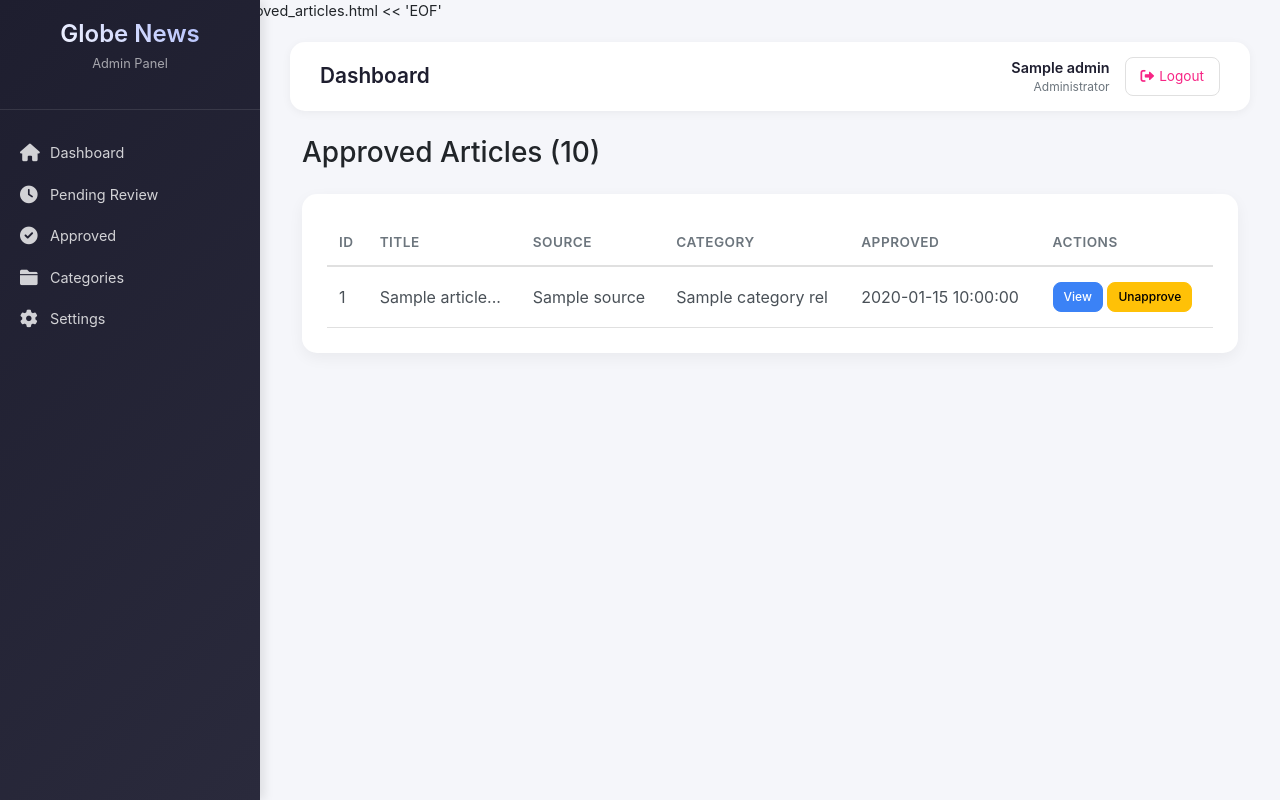
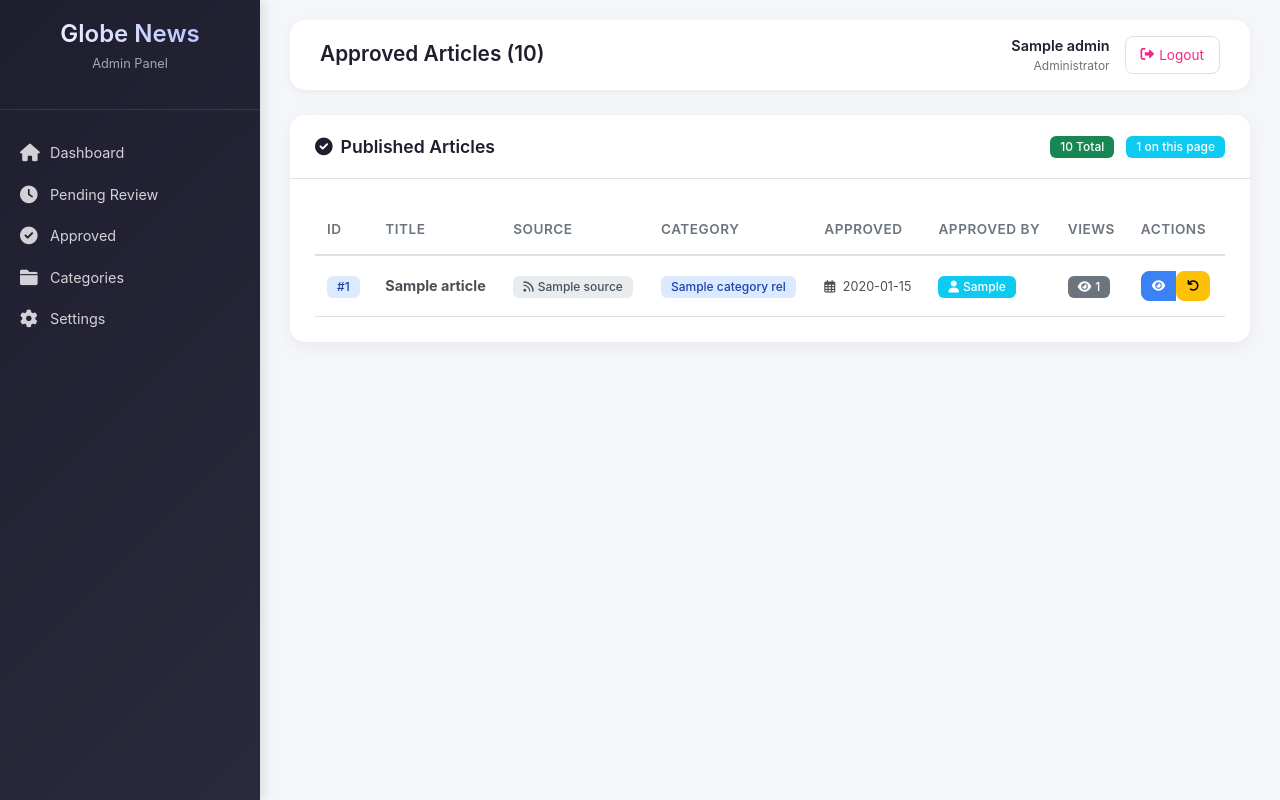
Before and after one commit to 2004-maste/globe-news-backend, a FastAPI app: template app/templates/admin/approved_articles.html in a window 1280 px wide. Run offline with FastAPI, Linux system fonts and the light colour scheme; the template is opened without the code that fills it: most values are stand-ins (such as "Sample title", 1, 10 or a date in 2020).

Commit message:
Update approved_articles.html

```diff
--- a/app/templates/admin/approved_articles.html
+++ b/app/templates/admin/approved_articles.html
@@ -1,12 +1,18 @@
-cat > /app/app/templates/admin/approved_articles.html << 'EOF'
-{% extends "admin/base_admin.html" %}
-{% block title %}Approved Articles - Globe News Admin{% endblock %}
+{% extends "base_admin.html" %}
+{% block title %}Approved Articles{% endblock %}
+{% block page_title %}Approved Articles ({{ total }}){% endblock %}
+
 {% block content %}
-<div class="container-fluid">
-    <h1 class="h3 mb-4">Approved Articles ({{ total }})</h1>
-
 <div class="card">
+    <div class="card-header">
+        <h5><i class="fas fa-check-circle me-2"></i>Published Articles</h5>
+        <div>
+            <span class="badge bg-success me-2">{{ total }} Total</span>
+            <span class="badge bg-info">{{ articles|length }} on this page</span>
+        </div>
+    </div>
     <div class="card-body">
+        {% if articles %}
         <div class="table-responsive">
             <table class="table table-hover">
                 <thead>
@@ -16,22 +22,59 @@ cat > /app/app/templates/admin/approved_articles.html << 'EOF'
                         <th>Source</th>
                         <th>Category</th>
                         <th>Approved</th>
+                        <th>Approved By</th>
+                        <th>Views</th>
                         <th>Actions</th>
                     </tr>
                 </thead>
                 <tbody>
                     {% for article in articles %}
                     <tr>
-                            <td>{{ article.id }}</td>
-                            <td>{{ article.title[:50] }}...</td>
-                            <td>{{ article.source }}</td>
-                            <td>{{ article.category_rel.name if article.category_rel else 'Uncategorized' }}</td>
-                            <td>{{ article.approved_at }}</td>
+                        <td><span class="badge badge-info">#{{ article.id }}</span></td>
                         <td>
-                                <a href="/admin/articles/{{ article.id }}/review" class="btn btn-sm btn-info">View</a>
-                                <form method="post" action="/admin/articles/{{ article.id }}/reject" style="display:inline;">
-                                    <button type="submit" class="btn btn-sm btn-warning">Unapprove</button>
+                            <strong>{{ article.title[:60] }}{% if article.title|length > 60 %}...{% endif %}</strong>
+                        </td>
+                        <td>
+                            <span class="badge" style="background: #e9ecef; color: #495057;">
+                                <i class="fas fa-rss me-1"></i>{{ article.source or 'Unknown' }}
+                            </span>
+                        </td>
+                        <td>
+                            <span class="badge" style="background: #dbeafe; color: #1e40af;">
+                                {{ article.category_rel.name if article.category_rel else 'Uncategorized' }}
+                            </span>
+                        </td>
+                        <td>
+                            <small>
+                                <i class="far fa-calendar-alt me-1"></i>
+                                {{ article.approved_at[:10] if article.approved_at else 'N/A' }}
+                            </small>
+                        </td>
+                        <td>
+                            <span class="badge bg-info">
+                                <i class="fas fa-user me-1"></i>{{ article.approved_by or 'System' }}
+                            </span>
+                        </td>
+                        <td>
+                            <span class="badge bg-secondary">
+                                <i class="fas fa-eye me-1"></i>{{ article.view_count or 0 }}
+                            </span>
+                        </td>
+                        <td>
+                            <div class="btn-group" role="group">
+                                <a href="/admin/articles/{{ article.id }}/review"
+                                   class="btn btn-sm btn-info"
+                                   title="View Details">
+                                    <i class="fas fa-eye"></i>
+                                </a>
+                                <form method="post" action="/admin/articles/{{ article.id }}/reject"
+                                      style="display: inline;"
+                                      onsubmit="return confirm('Unapprove this article? It will be hidden from the public site.')">
+                                    <button type="submit" class="btn btn-sm btn-warning" title="Unapprove">
+                                        <i class="fas fa-undo"></i>
+                                    </button>
                                 </form>
+                            </div>
                         </td>
                     </tr>
                     {% endfor %}
@@ -41,18 +84,47 @@ cat > /app/app/templates/admin/approved_articles.html << 'EOF'
 
         <!-- Pagination -->
         {% if total_pages > 1 %}
-            <nav>
-                <ul class="pagination">
+        <nav aria-label="Page navigation" class="mt-4">
+            <ul class="pagination justify-content-center">
+                {% if page > 1 %}
+                <li class="page-item">
+                    <a class="page-link" href="/admin/articles/approved?page={{ page-1 }}" aria-label="Previous">
+                        <span aria-hidden="true">&laquo;</span>
+                    </a>
+                </li>
+                {% endif %}
+
                 {% for p in range(1, total_pages + 1) %}
+                    {% if p >= page-2 and p <= page+2 %}
                     <li class="page-item {% if p == page %}active{% endif %}">
                         <a class="page-link" href="/admin/articles/approved?page={{ p }}">{{ p }}</a>
                     </li>
+                    {% endif %}
                 {% endfor %}
+
+                {% if page < total_pages %}
+                <li class="page-item">
+                    <a class="page-link" href="/admin/articles/approved?page={{ page+1 }}" aria-label="Next">
+                        <span aria-hidden="true">&raquo;</span>
+                    </a>
+                </li>
+                {% endif %}
             </ul>
         </nav>
         {% endif %}
+
+        {% else %}
+        <div class="text-center py-5">
+            <div class="mb-4">
+                <i class="fas fa-newspaper fa-5x" style="color: #6c757d;"></i>
             </div>
+            <h4>No Approved Articles</h4>
+            <p class="text-muted">Articles you approve will appear here.</p>
+            <a href="/admin/articles/pending" class="btn btn-primary mt-3">
+                <i class="fas fa-clock me-2"></i>Review Pending Articles
+            </a>
+        </div>
+        {% endif %}
     </div>
 </div>
 {% endblock %}
-EOF
```
Lines whose indentation alone changed are shown as unchanged.
